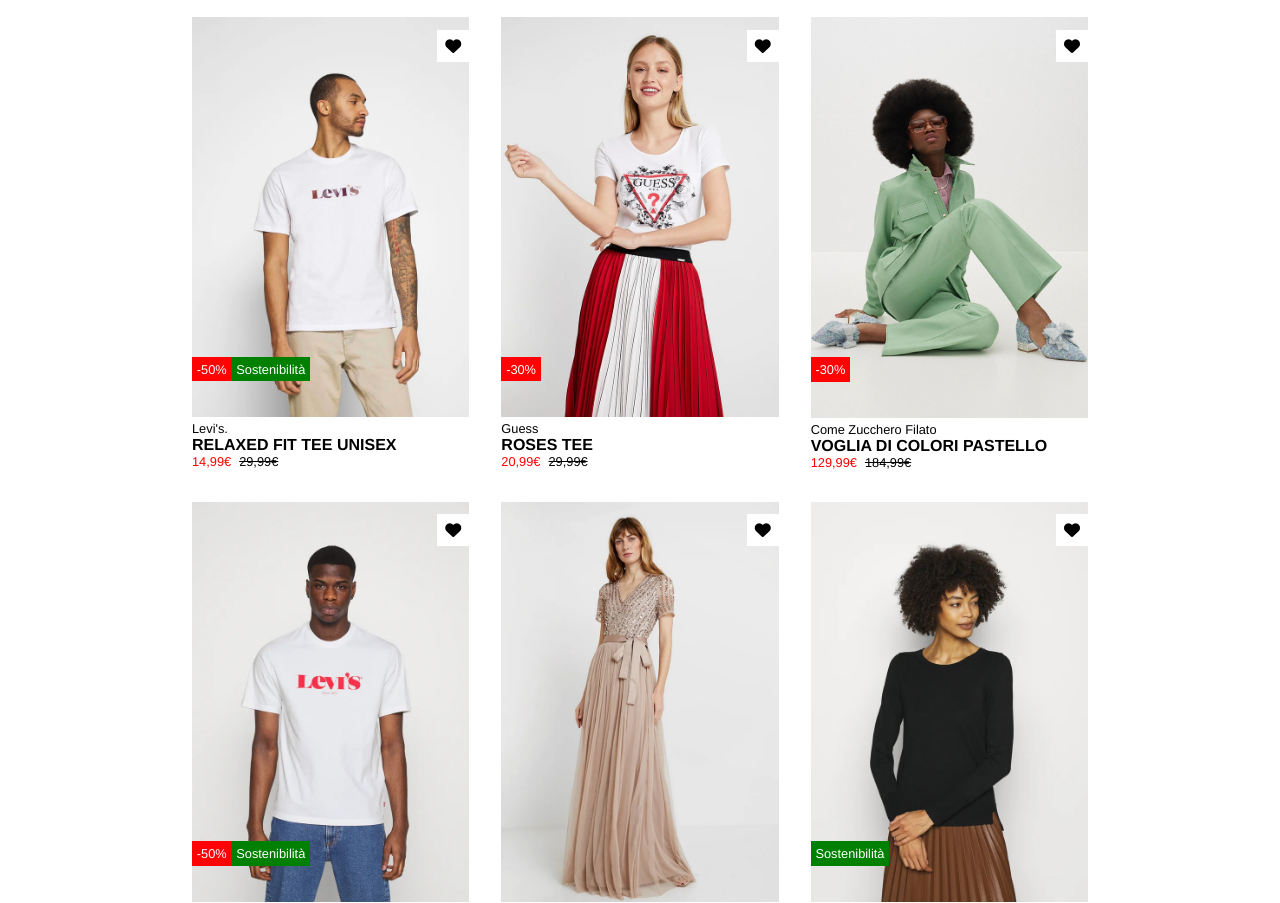
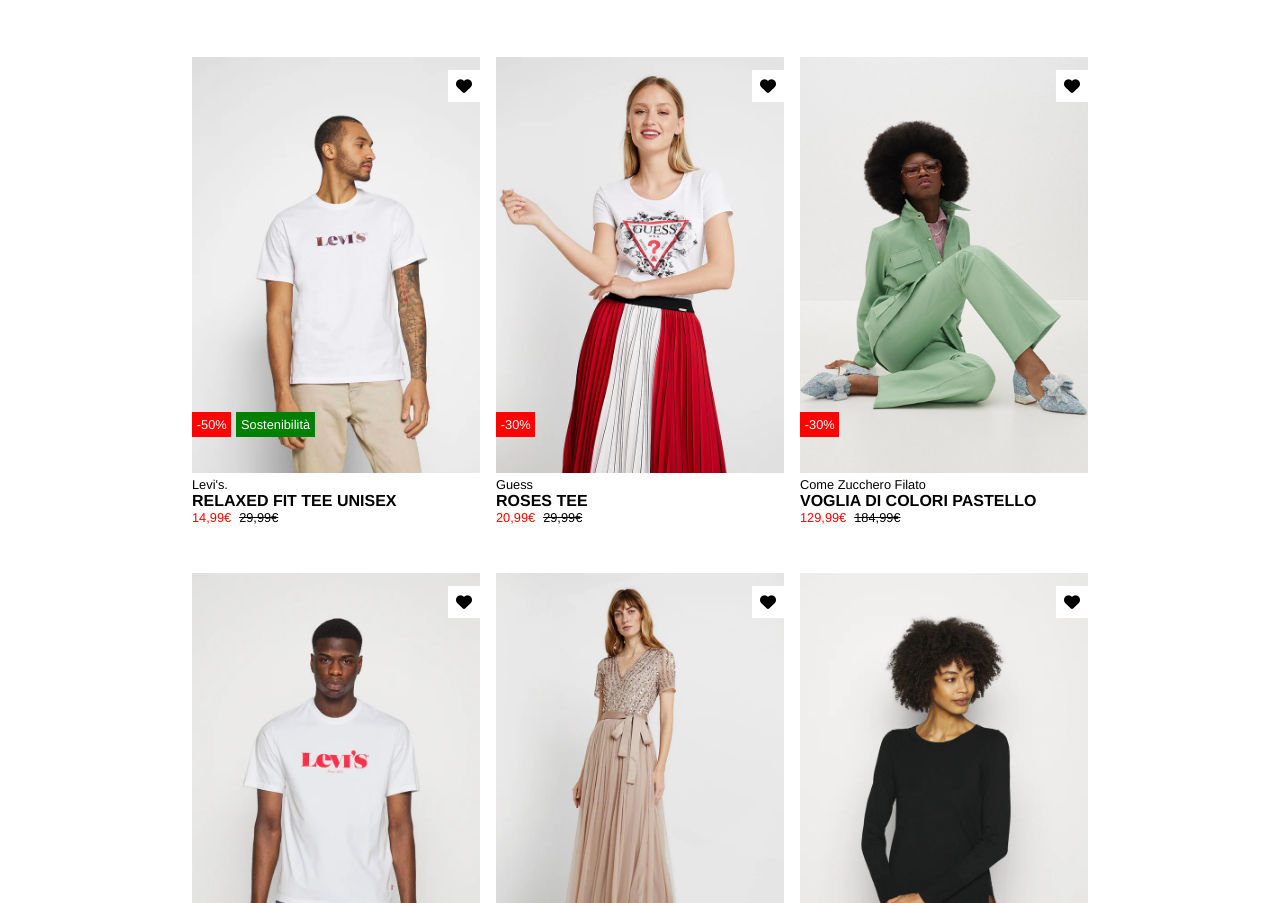
Before and after one commit to CarloFanelli/html-css-boolando, a plain HTML site: page index.html in a window 1280 px wide. Shown: the part 47-950 px from the top of the page. Drawn offline with Linux system fonts and the light colour scheme.

Commit message:
fix row with flex wrap

```diff
--- a/css/style.css
+++ b/css/style.css
@@ -75,17 +75,23 @@ h5 {
     max-width: 1170px;
 }
 
-.m1 {
-    margin: 1rem;
+.p05 {
+    padding: 0.5rem;
+}
+
+.m-tb1{
+    margin: 1rem 0;
 }
 
 .row {
-    margin-left: -1rem;
-    margin-right: -1rem;
+    margin-left: -0.5rem;
+    margin-right: -0.5rem;
+    flex-wrap: wrap;
 }
 
 .col-4 {
     width: calc(100%/12 * 4);
+
 }
 
 /* #endsection common */
@@ -144,7 +150,7 @@ p.cat{
 /* #section main */
 
 main section{
-    margin: 3rem 0;
+    margin: 5rem 0;
 }
 
 .col-4 .imagin img {
@@ -169,9 +175,7 @@ main section{
 
 .spec {
     position: absolute;
-    width: 42%;
     bottom: 2.5rem;
-    justify-content: space-between;
 }
 
 .brand{
@@ -181,7 +185,8 @@ main section{
 .discount {
     color: var(--boo-light);
     background-color: var(--boo-discount);
-padding: 0.3rem;
+    padding: 0.3rem;
+    margin-right: 0.3rem;
 }
 
 .green {
--- a/index.html
+++ b/index.html
@@ -43,7 +43,7 @@
             <section>
                 <div class="container w70">
                     <div class="row d-flex">
-                        <div class="col-4 m1">
+                        <div class="col-4 p05 m-tb1">
                             <div class="imagin p-rel">
                                 <img id="uno" src="./img/1.webp" alt>
                                 <div class="favourites">
@@ -64,7 +64,7 @@
                             </div>
                             <!-- /.attributes -->
                         </div>
-                        <div class="col-4 m1">
+                        <div class="col-4 p05 m-tb1">
                             <div class="imagin p-rel">
                                 <img id="due" src="./img/2.webp" alt>
                                 <div class="favourites">
@@ -85,7 +85,7 @@
                             </div>
                             <!-- /.attributes -->
                         </div>
-                        <div class="col-4 m1">
+                        <div class="col-4 p05 m-tb1">
                             <div class="imagin p-rel">
                                 <img id="tre" src="./img/3.webp" alt>
                                 <div class="favourites">
@@ -106,11 +106,7 @@
                             </div>
                             <!-- /.attributes -->
                         </div>
-                    </div>
-                    <!--/.row-->
-
-                    <div class="row d-flex">
-                        <div class="col-4 m1">
+                        <div class="col-4 p05 m-tb1">
                             <div class="imagin p-rel">
                                 <img id="quattro" src="./img/4.webp" alt>
                                 <div class="favourites">
@@ -131,7 +127,7 @@
                             </div>
                             <!-- /.attributes -->
                         </div>
-                        <div class="col-4 m1">
+                        <div class="col-4 p05 m-tb1">
                             <div class="imagin p-rel">
                                 <img id="cinque" src="./img/5.webp" alt>
                                 <div class="favourites">
@@ -152,7 +148,7 @@
                             </div>
                             <!-- /.attributes -->
                         </div>
-                        <div class="col-4 m1">
+                        <div class="col-4 p05 m-tb1">
                             <div class="imagin p-rel">
                                 <img id="sei" src="./img/6.webp" alt>
                                 <div class="favourites">
@@ -175,7 +171,8 @@
                         </div>
                     </div>
 
-                </div>
+                    </div>
+                <!--/.row-->
             </section>
         </main>
 
```
